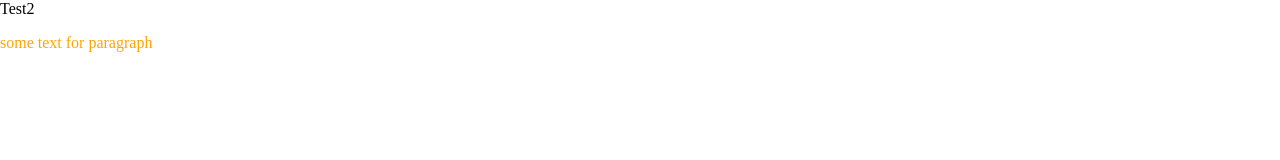
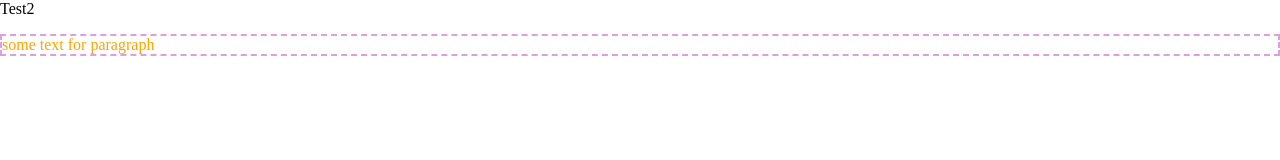
Before and after one commit to sevgeniy/test2, a plain HTML site: page index.html in a window 1280 px wide. Drawn offline with Linux system fonts and the light colour scheme.

Commit message:
Updated main.css

```diff
--- a/main.css
+++ b/main.css
@@ -6,4 +6,5 @@ body {
 p {
   font-size: 16px;
   color: orange;
+  border: 2px dashed plum;
 }
```
